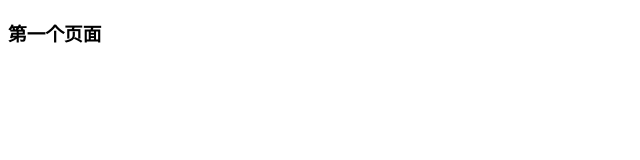
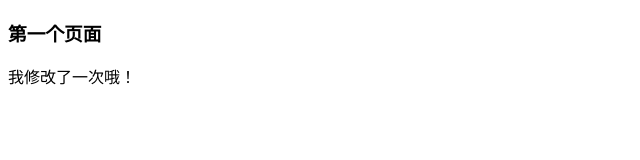
Before and after one commit to yanzhi-zhang/repo, a plain HTML site: page pj/demo.html in a window 1280 px wide. Shown: the whole page, without its empty margins (0-640 px from the left). Drawn offline with Linux system fonts and the light colour scheme.

Commit message:
update demo index

```diff
--- a/pj/demo.html
+++ b/pj/demo.html
@@ -6,5 +6,6 @@
 </head>
 <body>
     <h3>第一个页面</h3>
+    <p>我修改了一次哦！</p>
 </body>
 </html>
```
